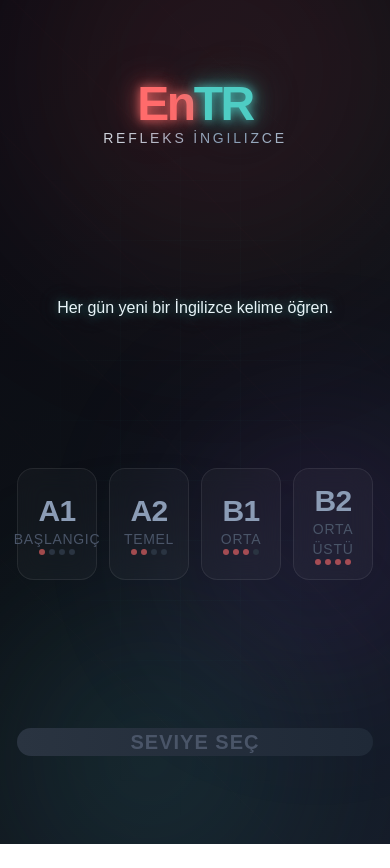
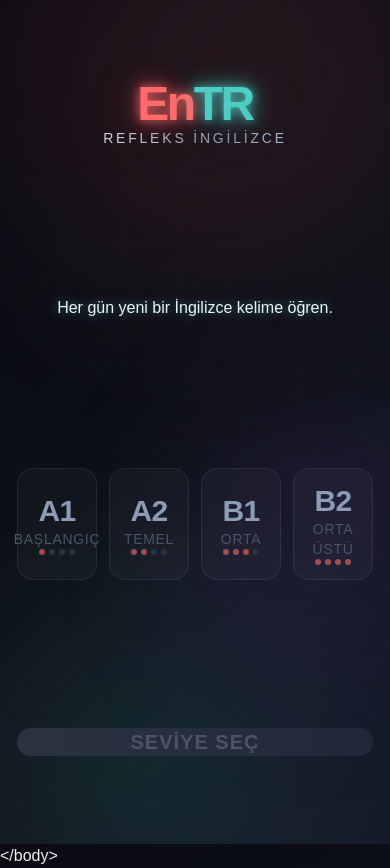
Before and after one commit to kutaytahakaratas/EnTR, a React (Vite) app: page / in a window 390 px wide. Before the commit the page ends 844 px from the top, so only its background shows below. Built offline with nearby package versions, Linux system fonts and the light colour scheme.

Commit message:
Fix mobile issues - viewport, white spaces, keyboard scroll

```diff
--- a/index.html
+++ b/index.html
@@ -1,10 +1,14 @@
 <!doctype html>
-<html lang="en">
+<html lang="tr">
     <head>
-    <meta charset="UTF-8" />
-    <link rel="icon" type="image/svg+xml" href="/vite.svg" />
-    <meta name="viewport" content="width=device-width, initial-scale=1.0" />
-    <title>entr-app</title>
+        <meta charset="UTF-8"/>
+        <link rel="icon" type="image/svg+xml" href="/vite.svg"/>
+        <meta name="viewport" content="width=device-width, initial-scale=1.0, maximum-scale=1.0, user-scalable=no, viewport-fit=cover"/>
+        <meta name="theme-color" content="#0a0a12"/>
+        <meta name="apple-mobile-web-app-capable" content="yes"/>
+        <meta name="apple-mobile-web-app-status-bar-style" content="black-translucent"/>
+        <meta name="mobile-web-app-capable" content="yes"/>
+        <title>EnTR - Refleks İngilizce</title>
     </head>
     <body>
         <div id="root"></div>
--- a/src/App.jsx
+++ b/src/App.jsx
@@ -352,7 +352,7 @@ function App() {
               initial={{ opacity: 0 }}
               animate={{ opacity: 1 }}
               exit={{ opacity: 0 }}
-              className="flex flex-col items-center w-full max-w-3xl min-h-[70vh] justify-between py-8"
+              className="flex flex-col items-center w-full max-w-3xl gap-4 sm:gap-6 py-4 sm:py-8"
             >
               {/* ═══ NEON SCOREBOARD ═══ */}
               <motion.div
--- a/src/index.css
+++ b/src/index.css
@@ -38,6 +38,9 @@
 html {
   font-size: 16px;
   scroll-behavior: smooth;
+  background: var(--bg-deep);
+  height: 100%;
+  height: -webkit-fill-available;
 }
 
 body {
@@ -45,15 +48,22 @@ body {
   background: linear-gradient(135deg, var(--bg-deep) 0%, var(--bg-navy) 50%, var(--bg-slate) 100%);
   color: var(--text-primary);
   min-height: 100vh;
+  min-height: -webkit-fill-available;
   overflow-x: hidden;
   -webkit-font-smoothing: antialiased;
   -moz-osx-font-smoothing: grayscale;
+  /* Prevent pull-to-refresh */
+  overscroll-behavior: none;
+  /* Fixed background */
+  background-attachment: fixed;
 }
 
 #root {
   min-height: 100vh;
+  min-height: -webkit-fill-available;
   display: flex;
   flex-direction: column;
+  background: transparent;
 }
 
 /* Custom Selection */
```
Lines whose indentation alone changed are shown as unchanged.
